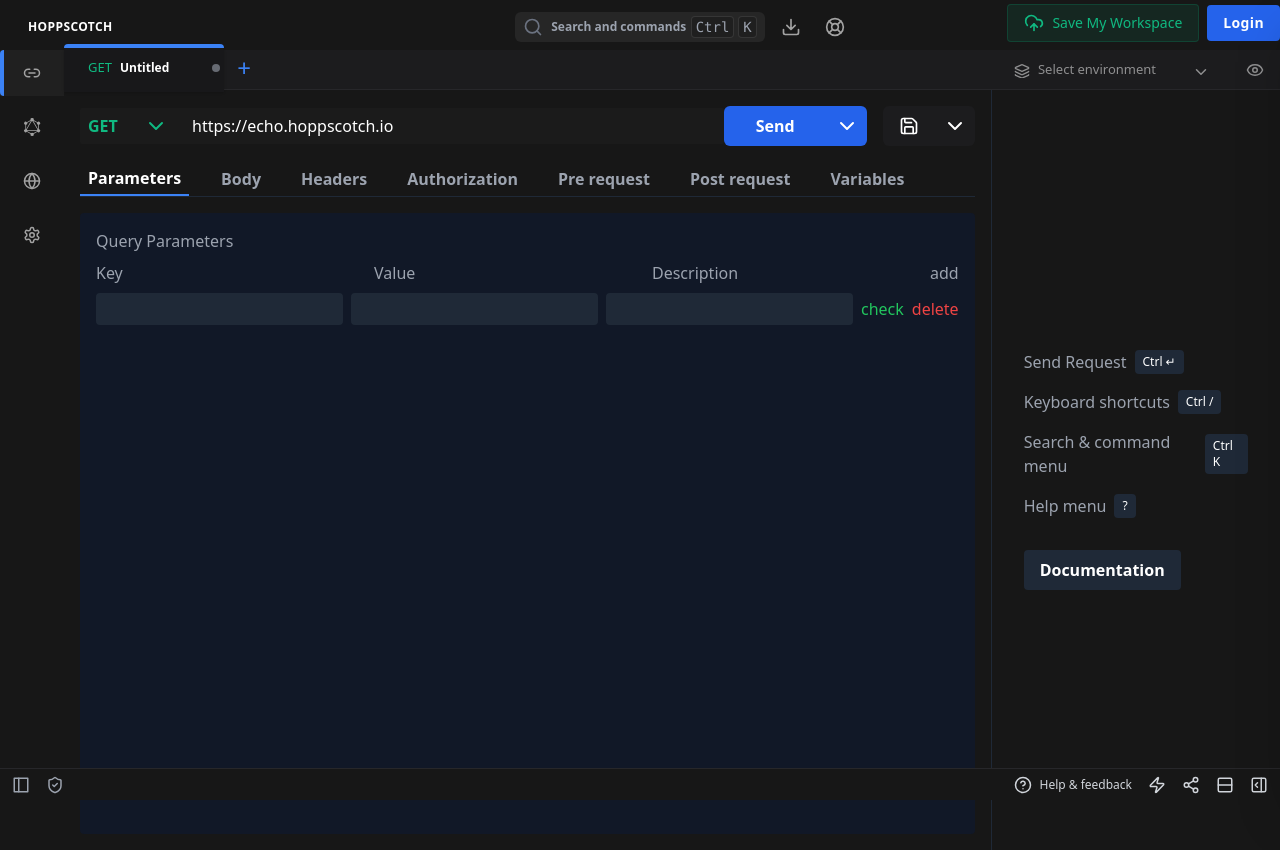
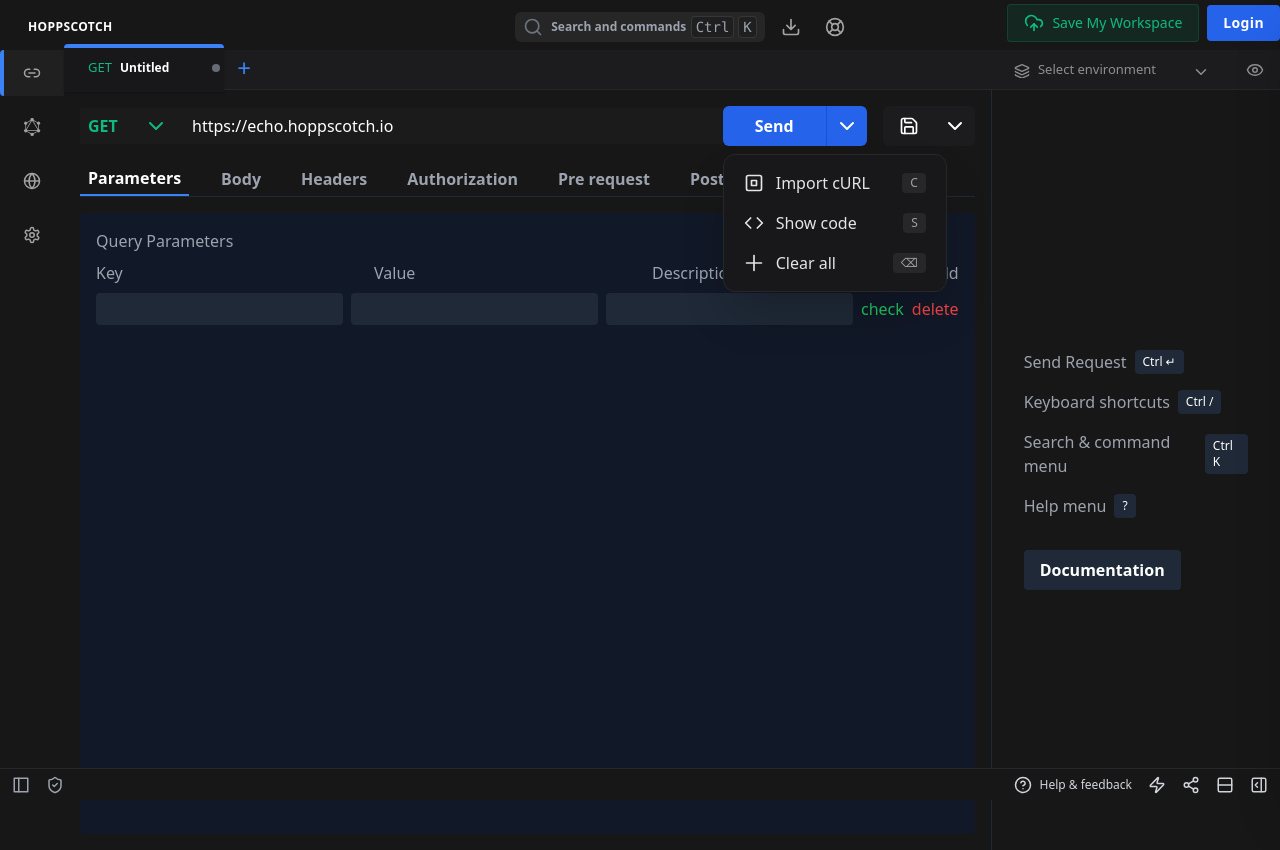
Before and after one commit to cosmicdanish1/postman-clone-only-react, a React (Vite) app: page / in a window 1280 px wide. Both pictures are taken after a click on the button 846 px from the left and 126 px from the top of the page. Built offline with nearby package versions, Linux system fonts and the light colour scheme.

Commit message:
Fix  drop down after send button

```diff
--- a/src/pages/HoppscotchClone.tsx
+++ b/src/pages/HoppscotchClone.tsx
@@ -37,6 +37,8 @@
   const [methodDropdownOpen, setMethodDropdownOpen] = useState(false);
   const methodDropdownRef = React.useRef<HTMLDivElement>(null);
   const [showInterceptorInPanel, setShowInterceptorInPanel] = useState(false);
+  const [sendMenuOpen, setSendMenuOpen] = useState(false);
+  const sendMenuRef = React.useRef<HTMLDivElement>(null);
 
   // Helper to get the active tab object
   const activeTabObj = tabs.find(tab => tab.id === activeTabId) || tabs[0];
@@ -132,6 +134,21 @@
     document.addEventListener('mousedown', handleClick);
     return () => document.removeEventListener('mousedown', handleClick);
   }, [methodDropdownOpen]);
+
+  // Close send menu on outside click
+  React.useEffect(() => {
+    if (!sendMenuOpen) return;
+    function handleClick(e: MouseEvent) {
+      if (
+        sendMenuRef.current &&
+        !sendMenuRef.current.contains(e.target as Node)
+      ) {
+        setSendMenuOpen(false);
+      }
+    }
+    document.addEventListener('mousedown', handleClick);
+    return () => document.removeEventListener('mousedown', handleClick);
+  }, [sendMenuOpen]);
 
   return (
     <div className="flex flex-col h-full w-full bg-neutral-900 text-white">
@@ -431,6 +448,7 @@
               placeholder="https://echo.hoppscotch.io"
               defaultValue="https://echo.hoppscotch.io"
             />
+            <div className="relative flex">
               <button
                 className="bg-blue-600 hover:bg-blue-700 text-white px-8 py-2 rounded-l-md font-semibold"
                 onClick={() => {
@@ -440,9 +458,38 @@
               >
                 Send
               </button>
-            <button className="bg-blue-600 hover:bg-blue-700 text-white px-2 py-2 rounded-r-md  font-semibold">
-              <svg xmlns="http://www.w3.org/2000/svg" width="24" height="24" viewBox="0 0 24 24" fill="none" stroke="currentColor" stroke-width="2" stroke-linecap="round" stroke-linejoin="round" className="lucide lucide-chevron-down-icon lucide-chevron-down"><path d="m6 9 6 6 6-6"/></svg>
+              <button
+                className="bg-blue-600 hover:bg-blue-700 text-white px-2 py-2 rounded-r-md font-semibold border-l border-blue-700"
+                onClick={() => setSendMenuOpen(v => !v)}
+                aria-label="Send options"
+              >
+                <svg xmlns="http://www.w3.org/2000/svg" width="24" height="24" viewBox="0 0 24 24" fill="none" stroke="currentColor" strokeWidth="2" strokeLinecap="round" strokeLinejoin="round"><path d="m6 9 6 6 6-6"/></svg>
               </button>
+              {sendMenuOpen && (
+                <div
+                  ref={sendMenuRef}
+                  className="absolute left-0 mt-2 w-56 bg-[#18181A] rounded-xl shadow-2xl border border-zinc-800 z-50 p-2"
+                  style={{ top: '100%' }}
+                >
+                  <button className="flex items-center w-full px-3 py-2 rounded hover:bg-zinc-800 text-zinc-200 gap-3">
+                    <svg xmlns="http://www.w3.org/2000/svg" width="20" height="20" fill="none" viewBox="0 0 24 24" stroke="currentColor" strokeWidth="2" strokeLinecap="round" strokeLinejoin="round"><rect x="3" y="3" width="18" height="18" rx="2"/><path d="M9 9h6v6H9z"/></svg>
+                    <span className="flex-1 text-left">Import cURL</span>
+                    <span className="text-xs bg-zinc-800 px-2 py-0.5 rounded text-zinc-400">C</span>
+                  </button>
+                  <button className="flex items-center w-full px-3 py-2 rounded hover:bg-zinc-800 text-zinc-200 gap-3">
+                    <svg xmlns="http://www.w3.org/2000/svg" width="20" height="20" fill="none" viewBox="0 0 24 24" stroke="currentColor" strokeWidth="2" strokeLinecap="round" strokeLinejoin="round"><path d="M16 18 22 12 16 6"/><path d="M8 6 2 12l6 6"/></svg>
+                    <span className="flex-1 text-left">Show code</span>
+                    <span className="text-xs bg-zinc-800 px-2 py-0.5 rounded text-zinc-400">S</span>
+                  </button>
+                  <button className="flex items-center w-full px-3 py-2 rounded hover:bg-zinc-800 text-zinc-200 gap-3">
+                    <svg xmlns="http://www.w3.org/2000/svg" width="20" height="20" fill="none" viewBox="0 0 24 24" stroke="currentColor" strokeWidth="2" strokeLinecap="round" strokeLinejoin="round"><path d="M3 12h18"/><path d="M12 3v18"/></svg>
+                    <span className="flex-1 text-left">Clear all</span>
+                    <span className="text-xs bg-zinc-800 px-2 py-0.5 rounded text-zinc-400">⌫</span>
+                  </button>
+                </div>
+              )}
+            </div>
+
 
               <button className="bg-[#1C1C1E] hover:bg-[#262626] text-white px-4 py-2 rounded-l-md  font-semibold ml-4 h-10 ">
                 <svg xmlns="http://www.w3.org/2000/svg" width="20" height="20" viewBox="0 0 24 24" fill="none" stroke="currentColor" stroke-width="2" stroke-linecap="round" stroke-linejoin="round" className="lucide lucide-save-icon lucide-save"><path d="M15.2 3a2 2 0 0 1 1.4.6l3.8 3.8a2 2 0 0 1 .6 1.4V19a2 2 0 0 1-2 2H5a2 2 0 0 1-2-2V5a2 2 0 0 1 2-2z"/><path d="M17 21v-7a1 1 0 0 0-1-1H8a1 1 0 0 0-1 1v7"/><path d="M7 3v4a1 1 0 0 0 1 1h7"/></svg>
```
Lines whose indentation alone changed are shown as unchanged.
